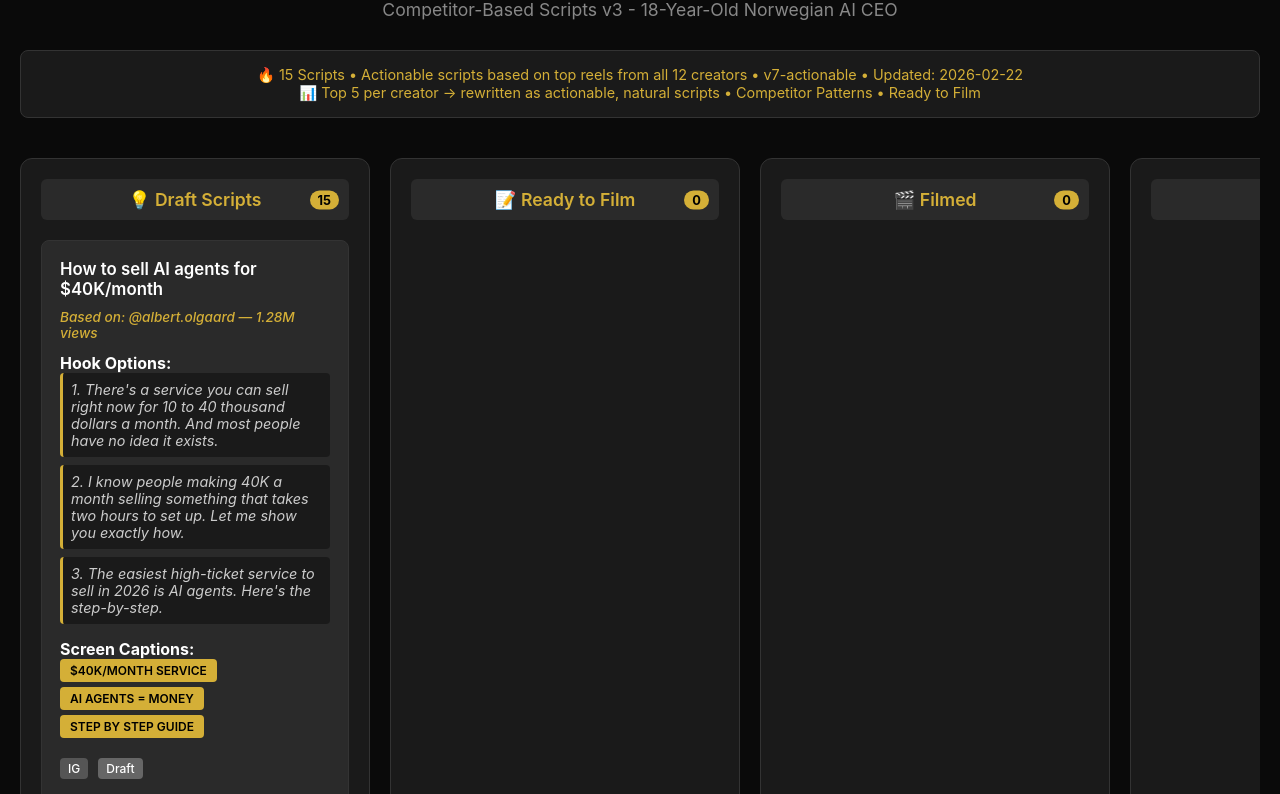
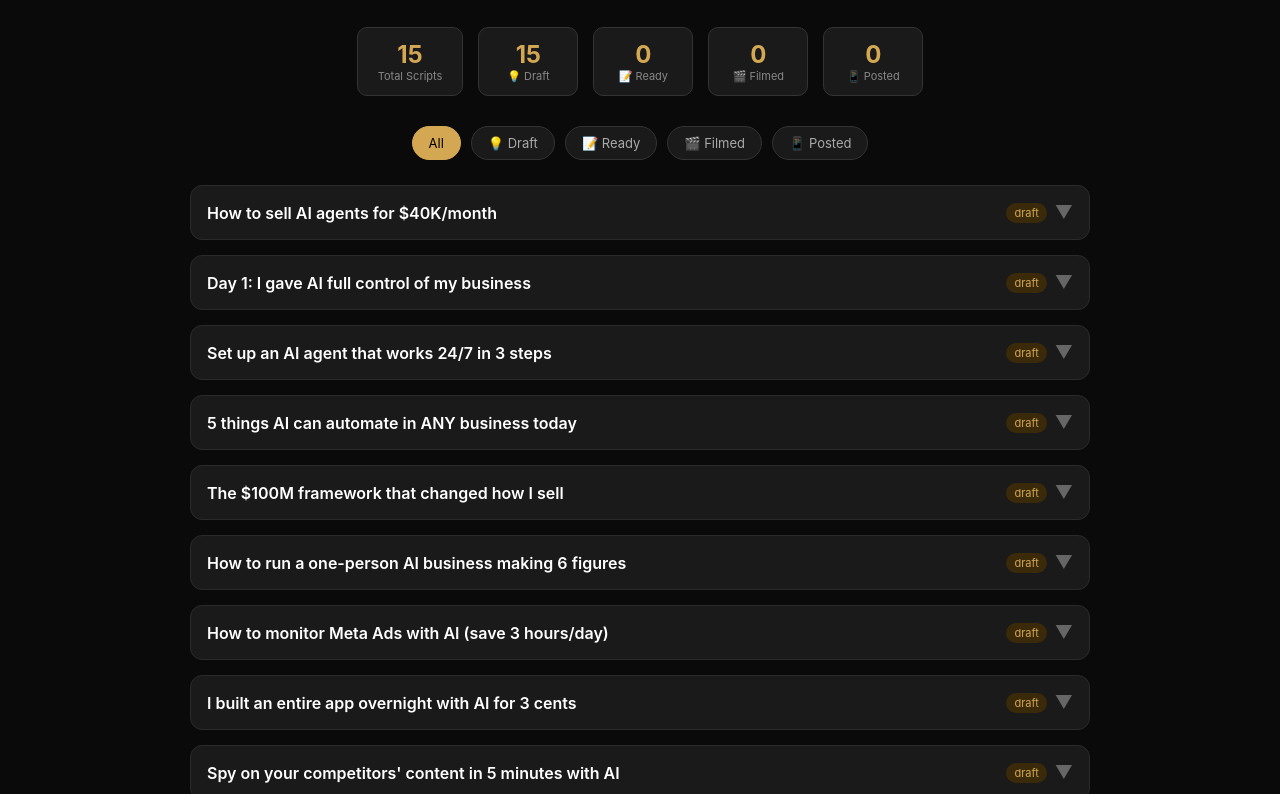
Before and after one commit to noroptibot-lgtm/openclaw-viral-crm, a plain HTML site: page index.html in a window 1280 px wide. Shown: the part 74-868 px from the top of the page. Drawn offline with Linux system fonts and the light colour scheme.

Commit message:
rebuild: fresh index.html with no-cache headers, v7 actionable scripts

```diff
--- a/index.html
+++ b/index.html
@@ -3,455 +3,150 @@
 <head>
     <meta charset="UTF-8">
     <meta name="viewport" content="width=device-width, initial-scale=1.0">
-    <title>OpenClaw Content CRM - Competitor Scripts v3</title>
+    <title>Content CRM — Actionable Scripts v7</title>
+    <meta http-equiv="Cache-Control" content="no-cache, no-store, must-revalidate">
+    <meta http-equiv="Pragma" content="no-cache">
+    <meta http-equiv="Expires" content="0">
     <style>
-        * {
-            margin: 0;
-            padding: 0;
-            box-sizing: border-box;
-        }
-
-        body {
-            background: #0a0a0a;
-            color: #ffffff;
-            font-family: 'Inter', sans-serif;
-            padding: 20px;
-        }
-
-        .header {
-            text-align: center;
-            margin-bottom: 30px;
-        }
-
-        .header h1 {
-            color: #d4af37;
-            font-size: 2.2rem;
-            margin-bottom: 10px;
-        }
-
-        .header .subtitle {
-            color: #888;
-            font-size: 1.1rem;
-            margin-bottom: 10px;
-        }
-
-        .stats {
-            text-align: center;
-            margin-bottom: 20px;
-            font-size: 0.9rem;
-            color: #d4af37;
-            background: #1a1a1a;
-            padding: 15px;
-            border-radius: 8px;
-            border: 1px solid #333;
-        }
-
-        .board {
-            display: flex;
-            gap: 20px;
-            overflow-x: auto;
-            padding: 20px 0;
-        }
-
-        .column {
-            min-width: 350px;
-            background: #1a1a1a;
-            border-radius: 12px;
-            padding: 20px;
-            border: 1px solid #333;
-            min-height: 500px;
-        }
-
-        .column-header {
-            font-weight: 600;
-            font-size: 1.1rem;
-            margin-bottom: 20px;
-            color: #d4af37;
-            text-align: center;
-            padding: 10px;
-            background: #2a2a2a;
-            border-radius: 6px;
-            position: relative;
-        }
-
-        .column-count {
-            position: absolute;
-            right: 10px;
-            top: 50%;
-            transform: translateY(-50%);
-            background: #d4af37;
-            color: #000;
-            padding: 2px 8px;
-            border-radius: 12px;
-            font-size: 0.8rem;
-            font-weight: bold;
-        }
-
-        .card {
-            background: #2a2a2a;
-            border-radius: 8px;
-            padding: 18px;
-            margin-bottom: 15px;
-            cursor: pointer;
-            border: 1px solid #333;
-            transition: all 0.2s;
-        }
-
-        .card:hover {
-            transform: translateY(-2px);
-            border-color: #d4af37;
-            box-shadow: 0 4px 20px rgba(212, 175, 55, 0.1);
-        }
-
-        .card.expanded {
-            border-color: #d4af37;
-            background: #333;
-            box-shadow: 0 8px 30px rgba(212, 175, 55, 0.2);
-        }
-
-        .card-title {
-            font-weight: 600;
-            margin-bottom: 10px;
-            color: #ffffff;
-            font-size: 1.05rem;
-        }
-
-        .card-competitor {
-            color: #d4af37;
-            font-size: 0.85rem;
-            font-style: italic;
-            margin-bottom: 12px;
-            font-weight: 500;
-        }
-
-        .card-hooks {
-            margin-bottom: 15px;
-        }
-
-        .card-hook {
-            color: #cccccc;
-            font-size: 0.9rem;
-            margin-bottom: 8px;
-            font-style: italic;
-            padding: 8px;
-            background: #1a1a1a;
-            border-radius: 4px;
-            border-left: 3px solid #d4af37;
-        }
-
-        .card-captions {
-            margin-bottom: 15px;
-        }
-
-        .card-caption {
-            background: #d4af37;
-            color: #000;
-            padding: 4px 10px;
-            border-radius: 4px;
-            font-size: 0.75rem;
-            font-weight: 600;
-            display: inline-block;
-            margin-right: 8px;
-            margin-bottom: 5px;
-        }
-
-        .card-meta {
-            display: flex;
-            align-items: center;
-            gap: 10px;
-            margin-bottom: 10px;
-            flex-wrap: wrap;
-        }
-
-        .card-platform {
-            background: #555;
-            color: #fff;
-            padding: 3px 8px;
-            border-radius: 4px;
-            font-size: 0.75rem;
-            font-weight: 500;
-        }
-
-        .card-status {
-            padding: 3px 8px;
-            border-radius: 4px;
-            font-size: 0.75rem;
-            font-weight: 500;
-            text-transform: capitalize;
-        }
-
-        .status-draft { background: #666; color: #fff; }
-        .status-ready { background: #f39c12; color: #000; }
-        .status-filmed { background: #3498db; color: #fff; }
-        .status-posted { background: #27ae60; color: #fff; }
-
-        .card-full-script {
-            margin-top: 15px;
-            font-size: 0.9rem;
-            color: #ccc;
-            white-space: pre-line;
-            background: #1a1a1a;
-            padding: 15px;
-            border-radius: 6px;
-            border-left: 3px solid #d4af37;
-            display: none;
-            max-height: 500px;
-            overflow-y: auto;
-            line-height: 1.5;
-        }
-
-        .card-full-script.expanded {
-            display: block;
-        }
-
-        .card-notes {
-            margin-top: 15px;
-            font-size: 0.8rem;
-            color: #888;
-            font-style: italic;
-            display: none;
-            padding: 10px;
-            background: #1a1a1a;
-            border-radius: 4px;
-        }
-
-        .card-notes.expanded {
-            display: block;
-        }
-
-        .card-expand {
-            color: #d4af37;
-            font-size: 0.8rem;
-            margin-top: 15px;
-            cursor: pointer;
-            text-align: center;
-            padding: 8px;
-            background: #222;
-            border-radius: 4px;
-        }
-
-        .card-expand:hover {
-            background: #333;
-        }
-
-        .loading {
-            text-align: center;
-            color: #888;
-            padding: 40px;
-        }
-
-        .error {
-            text-align: center;
-            color: #e74c3c;
-            padding: 40px;
-            background: #2a1a1a;
-            border-radius: 8px;
-            margin: 20px;
-        }
-
-        @media (max-width: 768px) {
-            .board {
-                flex-direction: column;
-            }
-
-            .column {
-                min-width: unset;
-            }
-        }
+        * { margin: 0; padding: 0; box-sizing: border-box; }
+        body { background: #0a0a0a; color: #fff; font-family: -apple-system, BlinkMacSystemFont, 'Segoe UI', sans-serif; padding: 20px; }
+        .header { text-align: center; margin-bottom: 30px; }
+        .header h1 { font-size: 24px; color: #d4a853; margin-bottom: 5px; }
+        .header p { color: #888; font-size: 14px; }
+        .stats { display: flex; gap: 15px; justify-content: center; margin-bottom: 30px; flex-wrap: wrap; }
+        .stat { background: #1a1a1a; border: 1px solid #333; border-radius: 10px; padding: 12px 20px; text-align: center; min-width: 100px; }
+        .stat-num { font-size: 24px; font-weight: bold; color: #d4a853; }
+        .stat-label { font-size: 11px; color: #888; }
+        .filters { display: flex; gap: 10px; justify-content: center; margin-bottom: 25px; flex-wrap: wrap; }
+        .filter-btn { background: #1a1a1a; border: 1px solid #333; color: #aaa; padding: 8px 16px; border-radius: 20px; cursor: pointer; font-size: 13px; transition: all 0.2s; }
+        .filter-btn:hover, .filter-btn.active { background: #d4a853; color: #000; border-color: #d4a853; }
+        .scripts-grid { display: grid; gap: 15px; max-width: 900px; margin: 0 auto; }
+        .card { background: #1a1a1a; border: 1px solid #2a2a2a; border-radius: 12px; overflow: hidden; transition: border-color 0.2s; }
+        .card:hover { border-color: #d4a853; }
+        .card-header { padding: 16px; cursor: pointer; display: flex; justify-content: space-between; align-items: center; }
+        .card-title { font-size: 16px; font-weight: 600; flex: 1; }
+        .card-meta { display: flex; gap: 8px; align-items: center; }
+        .badge { font-size: 11px; padding: 3px 8px; border-radius: 10px; background: #2a2a2a; color: #aaa; }
+        .badge.draft { background: #3a2a0a; color: #d4a853; }
+        .badge.ready { background: #0a3a0a; color: #4ade80; }
+        .badge.filmed { background: #0a2a3a; color: #60a5fa; }
+        .badge.posted { background: #2a0a3a; color: #c084fc; }
+        .arrow { color: #666; transition: transform 0.2s; font-size: 18px; }
+        .card.open .arrow { transform: rotate(180deg); }
+        .card-body { display: none; padding: 0 16px 16px; }
+        .card.open .card-body { display: block; }
+        .section { margin-bottom: 14px; }
+        .section-title { font-size: 12px; color: #d4a853; text-transform: uppercase; letter-spacing: 1px; margin-bottom: 6px; }
+        .hook { background: #111; border-left: 3px solid #d4a853; padding: 8px 12px; margin-bottom: 5px; border-radius: 0 6px 6px 0; font-size: 14px; color: #ddd; }
+        .caption { background: #111; border-left: 3px solid #60a5fa; padding: 8px 12px; margin-bottom: 5px; border-radius: 0 6px 6px 0; font-size: 14px; color: #ddd; font-weight: 600; }
+        .script-text { background: #111; padding: 14px; border-radius: 8px; font-size: 14px; line-height: 1.7; color: #ccc; white-space: pre-wrap; }
+        .script-text .show { color: #60a5fa; font-style: italic; }
+        .based-on { font-size: 12px; color: #888; margin-top: 8px; }
+        .notes { font-size: 12px; color: #666; font-style: italic; margin-top: 6px; }
+        .status-btns { display: flex; gap: 6px; margin-top: 10px; }
+        .status-btn { font-size: 11px; padding: 4px 10px; border-radius: 12px; border: 1px solid #333; background: #1a1a1a; color: #aaa; cursor: pointer; }
+        .status-btn:hover { background: #d4a853; color: #000; border-color: #d4a853; }
     </style>
 </head>
 <body>
     <div class="header">
-        <h1>🦞 OpenClaw Content CRM</h1>
-        <p class="subtitle">Competitor-Based Scripts v3 - 18-Year-Old Norwegian AI CEO</p>
+        <h1>🦞 Content CRM</h1>
+        <p id="subtitle">Loading...</p>
     </div>
-
-    <div id="stats" class="stats">
-        <div class="loading">Loading scripts...</div>
-    </div>
-
-    <div class="board">
-        <div class="column">
-            <div class="column-header">
-                💡 Draft Scripts
-                <span id="draft-count" class="column-count">0</span>
-            </div>
-            <div id="draft-column" class="cards-container">
-            </div>
-        </div>
-
-        <div class="column">
-            <div class="column-header">
-                📝 Ready to Film
-                <span id="ready-count" class="column-count">0</span>
-            </div>
-            <div id="ready-column" class="cards-container">
-            </div>
-        </div>
-
-        <div class="column">
-            <div class="column-header">
-                🎬 Filmed
-                <span id="filmed-count" class="column-count">0</span>
-            </div>
-            <div id="filmed-column" class="cards-container">
-            </div>
-        </div>
-
-        <div class="column">
-            <div class="column-header">
-                📱 Posted
-                <span id="posted-count" class="column-count">0</span>
-            </div>
-            <div id="posted-column" class="cards-container">
-            </div>
-        </div>
-    </div>
+    <div class="stats" id="stats"></div>
+    <div class="filters" id="filters"></div>
+    <div class="scripts-grid" id="scripts"></div>
 
     <script>
-        let scriptsData = null;
+        let data = null;
 
-        async function loadScripts() {
+        async function load() {
             try {
-                const response = await fetch('scripts.json?v=' + Date.now());
-                if (!response.ok) {
-                    throw new Error(`HTTP error! status: ${response.status}`);
-                }
-                scriptsData = await response.json();
-                updateStats();
+                const r = await fetch('scripts.json?t=' + Date.now());
+                data = await r.json();
+                document.getElementById('subtitle').textContent = data.stats.type + ' — ' + data.updated;
+                renderStats();
+                renderFilters();
                 renderScripts();
-            } catch (error) {
-                console.error('Error loading scripts:', error);
-                document.getElementById('stats').innerHTML = `
-                    <div class="error">
-                        Failed to load scripts. Error: ${error.message}<br>
-                        Make sure scripts.json is available and properly formatted.
-                    </div>
-                `;
+            } catch(e) {
+                document.getElementById('subtitle').textContent = 'Error: ' + e.message;
             }
         }
 
-        function updateStats() {
-            if (!scriptsData) return;
-
-            const stats = scriptsData.stats;
-            const version = scriptsData.version;
-            const updated = scriptsData.updated;
-
+        function renderStats() {
+            const counts = { draft: 0, ready: 0, filmed: 0, posted: 0 };
+            data.scripts.forEach(s => { counts[s.status || 'draft']++; });
             document.getElementById('stats').innerHTML = `
-                🔥 ${stats.total_scripts} Scripts • ${stats.type} • ${version} • Updated: ${updated}<br>
-                📊 ${stats.source} • Competitor Patterns • Ready to Film
+                <div class="stat"><div class="stat-num">${data.scripts.length}</div><div class="stat-label">Total Scripts</div></div>
+                <div class="stat"><div class="stat-num">${counts.draft}</div><div class="stat-label">💡 Draft</div></div>
+                <div class="stat"><div class="stat-num">${counts.ready}</div><div class="stat-label">📝 Ready</div></div>
+                <div class="stat"><div class="stat-num">${counts.filmed}</div><div class="stat-label">🎬 Filmed</div></div>
+                <div class="stat"><div class="stat-num">${counts.posted}</div><div class="stat-label">📱 Posted</div></div>
             `;
         }
 
-        function renderScripts() {
-            if (!scriptsData) return;
+        function renderFilters() {
+            document.getElementById('filters').innerHTML = `
+                <div class="filter-btn active" onclick="filter('all')">All</div>
+                <div class="filter-btn" onclick="filter('draft')">💡 Draft</div>
+                <div class="filter-btn" onclick="filter('ready')">📝 Ready</div>
+                <div class="filter-btn" onclick="filter('filmed')">🎬 Filmed</div>
+                <div class="filter-btn" onclick="filter('posted')">📱 Posted</div>
+            `;
+        }
 
-            // Clear all columns
-            ['draft', 'ready', 'filmed', 'posted'].forEach(status => {
-                document.getElementById(`${status}-column`).innerHTML = '';
-            });
-
-            // Group scripts by status
-            const grouped = {
-                draft: [],
-                ready: [],
-                filmed: [],
-                posted: []
-            };
-
-            scriptsData.scripts.forEach(script => {
-                const status = script.status || 'draft';
-                if (grouped[status]) {
-                    grouped[status].push(script);
+        function filter(status) {
+            document.querySelectorAll('.filter-btn').forEach(b => b.classList.remove('active'));
+            event.target.classList.add('active');
+            document.querySelectorAll('.card').forEach(c => {
+                if (status === 'all' || c.dataset.status === status) {
+                    c.style.display = '';
+                } else {
+                    c.style.display = 'none';
                 }
-            });
-
-            // Render each group
-            Object.keys(grouped).forEach(status => {
-                const column = document.getElementById(`${status}-column`);
-                const count = grouped[status].length;
-
-                grouped[status].forEach(script => {
-                    column.appendChild(createCard(script));
-                });
-
-                // Update count
-                document.getElementById(`${status}-count`).textContent = count;
             });
         }
 
-        function createCard(script) {
-            const card = document.createElement('div');
-            card.className = 'card';
-            card.dataset.id = script.id;
+        function formatScript(text) {
+            return text.replace(/\[SHOW:([^\]]+)\]/g, '<span class="show">[SHOW:$1]</span>');
+        }
 
-            const hooksHtml = script.hooks.map((hook, i) =>
-                `<div class="card-hook">${i+1}. ${hook}</div>`
-            ).join('');
+        function renderScripts() {
+            const el = document.getElementById('scripts');
+            el.innerHTML = data.scripts.map((s, i) => `
+                <div class="card" data-status="${s.status || 'draft'}" data-index="${i}">
+                    <div class="card-header" onclick="this.parentElement.classList.toggle('open')">
+                        <div class="card-title">${s.title}</div>
+                        <div class="card-meta">
+                            <span class="badge ${s.status || 'draft'}">${s.status || 'draft'}</span>
+                            <span class="arrow">▼</span>
+                        </div>
+                    </div>
+                    <div class="card-body">
+                        <div class="based-on">Based on: ${s.competitor_style || ''}</div>
 
-            const captionsHtml = script.screen_captions.map(caption =>
-                `<span class="card-caption">${caption}</span>`
-            ).join('');
-
-            card.innerHTML = `
-                <div class="card-title">${script.title}</div>
-                <div class="card-competitor">Based on: ${script.competitor_style}</div>
-
-                <div class="card-hooks">
-                    <strong>Hook Options:</strong><br>
-                    ${hooksHtml}
+                        <div class="section">
+                            <div class="section-title">Hooks (pick one)</div>
+                            ${(s.hooks || []).map(h => `<div class="hook">"${h}"</div>`).join('')}
                         </div>
 
-                <div class="card-captions">
-                    <strong>Screen Captions:</strong><br>
-                    ${captionsHtml}
+                        <div class="section">
+                            <div class="section-title">Screen Captions (pick one)</div>
+                            ${(s.screen_captions || []).map(c => `<div class="caption">${c}</div>`).join('')}
                         </div>
 
-                <div class="card-meta">
-                    <span class="card-platform">${script.platform}</span>
-                    <span class="card-status status-${script.status}">${script.status}</span>
+                        <div class="section">
+                            <div class="section-title">Full Script</div>
+                            <div class="script-text">${formatScript(s.full_script || '')}</div>
                         </div>
 
-                <div class="card-full-script">
-                    <strong>Full Script:</strong><br><br>
-                    ${script.full_script}
+                        ${s.notes ? `<div class="notes">💡 ${s.notes}</div>` : ''}
                     </div>
-
-                <div class="card-notes">
-                    <strong>Notes:</strong> ${script.notes}
                 </div>
-
-                <div class="card-expand">Click to view full script & notes ↓</div>
-            `;
-
-            // Add click handler for expansion
-            card.addEventListener('click', () => toggleCard(card));
-
-            return card;
+            `).join('');
         }
 
-        function toggleCard(cardElement) {
-            const isExpanded = cardElement.classList.contains('expanded');
-
-            // Close all other cards
-            document.querySelectorAll('.card').forEach(card => {
-                card.classList.remove('expanded');
-                card.querySelector('.card-full-script').classList.remove('expanded');
-                card.querySelector('.card-notes').classList.remove('expanded');
-                card.querySelector('.card-expand').textContent = 'Click to view full script & notes ↓';
-            });
-
-            if (!isExpanded) {
-                cardElement.classList.add('expanded');
-                cardElement.querySelector('.card-full-script').classList.add('expanded');
-                cardElement.querySelector('.card-notes').classList.add('expanded');
-                cardElement.querySelector('.card-expand').textContent = 'Click to collapse ↑';
-            }
-        }
-
-        // Load scripts when page loads
-        document.addEventListener('DOMContentLoaded', loadScripts);
+        load();
     </script>
 </body>
 </html>
```
Lines whose indentation alone changed are shown as unchanged.
